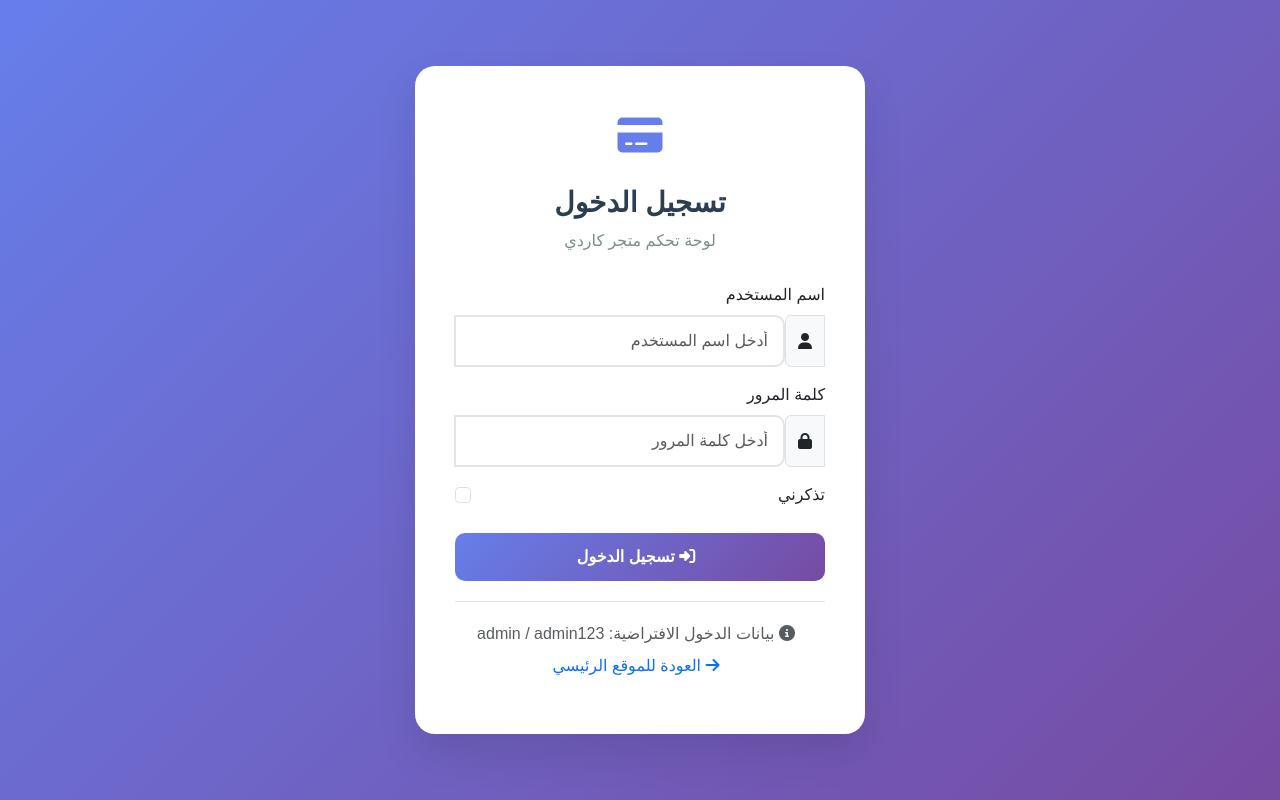
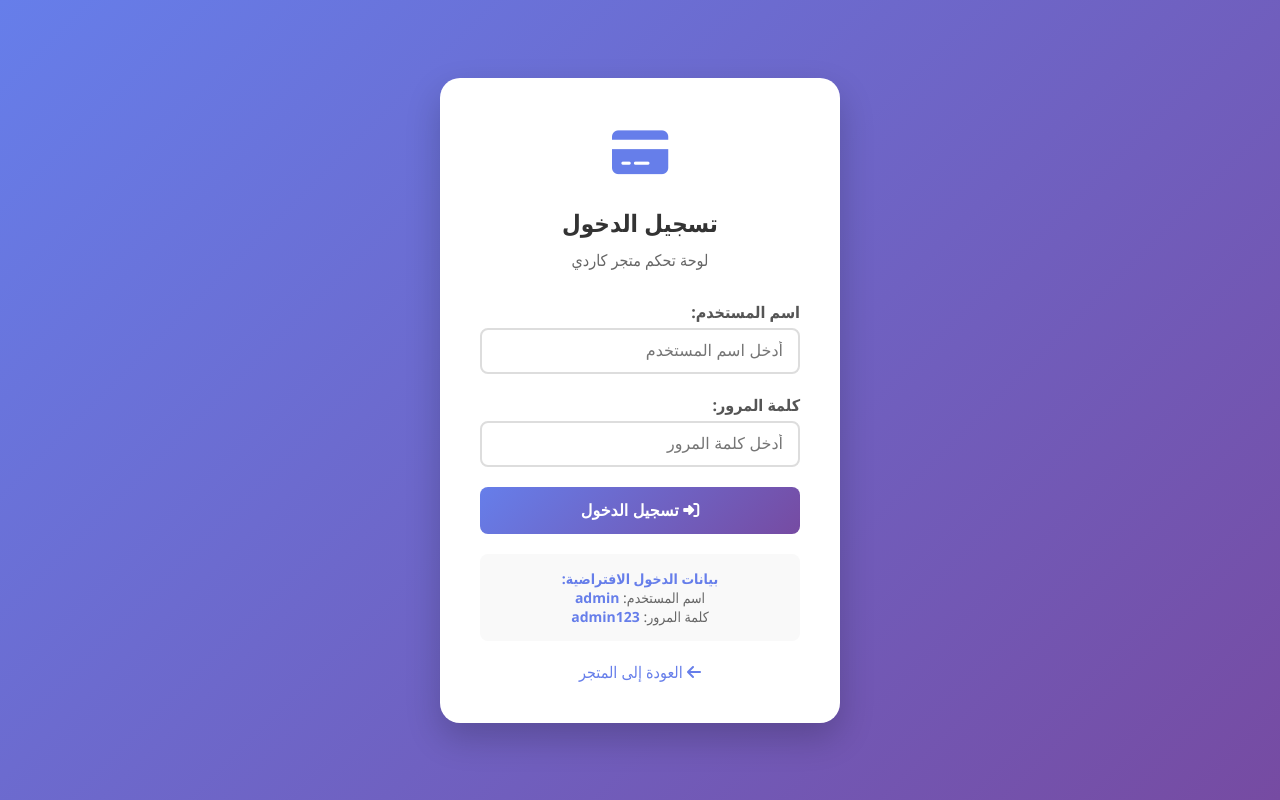
Before and after one commit to abujamalhack/My-platform, a PHP site: page /php/admin/login.php in a window 1280 px wide. Run offline with PHP 8.4, Linux system fonts and the light colour scheme.

Commit message:
Update login.php

```diff
--- a/php/admin/login.php
+++ b/php/admin/login.php
@@ -1,200 +1,167 @@
 <?php
-require_once '../config.php';
-require_once '../db_connection.php';
+// admin/login.php
+require_once 'config.php';
 
-session_start();
-
-// إذا كان المستخدم مسجلاً بالفعل، قم بتوجيهه للوحة التحكم
-if (isset($_SESSION['admin_logged_in']) && $_SESSION['admin_logged_in'] === true) {
-    header('Location: index.html');
-    exit;
+// إذا كان مسجلاً بالفعل، توجيه للوحة التحكم
+if (is_admin_logged_in()) {
+    header('Location: index.php');
+    exit();
 }
 
-// بيانات المسؤول الافتراضية
-$admin_username = 'admin';
-$admin_password_hash = password_hash('admin123', PASSWORD_DEFAULT);
-
-// معالجة تسجيل الدخول
+// معالجة نموذج تسجيل الدخول
 $error = '';
 if ($_SERVER['REQUEST_METHOD'] === 'POST') {
-    $username = trim($_POST['username']);
-    $password = $_POST['password'];
+    $username = $_POST['username'] ?? '';
+    $password = $_POST['password'] ?? '';
 
-    // التحقق من بيانات المسؤول
-    if ($username === $admin_username && password_verify($password, $admin_password_hash)) {
-        $_SESSION['admin_logged_in'] = true;
-        $_SESSION['admin_username'] = $username;
-        $_SESSION['admin_last_login'] = time();
-
-        // تسجيل محاولة تسجيل الدخول
-        $ip = $_SERVER['REMOTE_ADDR'];
-        $userAgent = $_SERVER['HTTP_USER_AGENT'];
-
-        // توجيه المستخدم للوحة التحكم
-        header('Location: index.html');
-        exit;
+    if (admin_login($username, $password)) {
+        header('Location: index.php');
+        exit();
     } else {
         $error = 'اسم المستخدم أو كلمة المرور غير صحيحة';
     }
 }
 ?>
-
 <!DOCTYPE html>
 <html lang="ar" dir="rtl">
 <head>
     <meta charset="UTF-8">
     <meta name="viewport" content="width=device-width, initial-scale=1.0">
-    <title>تسجيل الدخول - لوحة تحكم كاردي</title>
-    <link href="https://cdn.jsdelivr.net/npm/bootstrap@5.3.0/dist/css/bootstrap.min.css" rel="stylesheet">
+    <title>تسجيل الدخول | لوحة تحكم كاردي</title>
     <link rel="stylesheet" href="https://cdnjs.cloudflare.com/ajax/libs/font-awesome/6.4.0/css/all.min.css">
     <style>
+        * { margin: 0; padding: 0; box-sizing: border-box; }
         body {
             background: linear-gradient(135deg, #667eea 0%, #764ba2 100%);
             height: 100vh;
             display: flex;
             align-items: center;
             justify-content: center;
-            font-family: 'Tajawal', sans-serif;
+            font-family: 'Segoe UI', Tahoma, Geneva, Verdana, sans-serif;
         }
-
-        .login-container {
+        .login-box {
             background: white;
+            width: 400px;
+            padding: 40px;
             border-radius: 20px;
-            box-shadow: 0 20px 40px rgba(0,0,0,0.1);
-            padding: 40px;
-            width: 100%;
-            max-width: 450px;
+            box-shadow: 0 15px 35px rgba(0,0,0,0.2);
+            text-align: center;
         }
-
-        .login-header {
-            text-align: center;
+        .login-logo {
+            color: #667eea;
+            font-size: 50px;
+            margin-bottom: 20px;
+        }
+        .login-box h2 {
+            color: #333;
+            margin-bottom: 10px;
+        }
+        .login-box p {
+            color: #666;
             margin-bottom: 30px;
         }
-
-        .login-header h3 {
-            color: #2c3e50;
-            font-weight: 700;
+        .form-group {
+            margin-bottom: 20px;
+            text-align: right;
         }
-
-        .login-header p {
-            color: #7f8c8d;
-            margin-top: 10px;
+        label {
+            display: block;
+            margin-bottom: 5px;
+            color: #555;
+            font-weight: 600;
         }
-
-        .form-control {
+        input {
+            width: 100%;
             padding: 12px 15px;
-            border-radius: 10px;
-            border: 2px solid #e1e5e9;
-            transition: all 0.3s;
+            border: 2px solid #ddd;
+            border-radius: 8px;
+            font-size: 16px;
+            transition: border 0.3s;
         }
-
-        .form-control:focus {
+        input:focus {
             border-color: #667eea;
-            box-shadow: 0 0 0 0.2rem rgba(102, 126, 234, 0.25);
+            outline: none;
         }
-
-        .btn-login {
+        button {
+            width: 100%;
+            padding: 14px;
             background: linear-gradient(135deg, #667eea 0%, #764ba2 100%);
+            color: white;
             border: none;
-            color: white;
+            border-radius: 8px;
+            font-size: 16px;
+            font-weight: 600;
+            cursor: pointer;
+            transition: transform 0.3s;
+        }
+        button:hover {
+            transform: translateY(-2px);
+        }
+        .error {
+            background: #fee;
+            color: #c33;
             padding: 12px;
-            border-radius: 10px;
-            font-weight: 600;
-            width: 100%;
-            margin-top: 10px;
-            transition: all 0.3s;
+            border-radius: 8px;
+            margin-bottom: 20px;
+            border: 1px solid #fcc;
         }
-
-        .btn-login:hover {
-            transform: translateY(-2px);
-            box-shadow: 0 10px 20px rgba(102, 126, 234, 0.3);
+        .credentials {
+            background: #f9f9f9;
+            padding: 15px;
+            border-radius: 8px;
+            margin-top: 20px;
+            font-size: 14px;
+            color: #666;
         }
-
-        .login-footer {
-            text-align: center;
-            margin-top: 20px;
-            padding-top: 20px;
-            border-top: 1px solid #e1e5e9;
-        }
-
-        .alert {
-            border-radius: 10px;
-            border: none;
-            padding: 15px;
-        }
-
-        .brand-logo {
-            font-size: 2.5rem;
+        .credentials strong {
             color: #667eea;
-            margin-bottom: 20px;
         }
     </style>
 </head>
 <body>
-    <div class="login-container">
-        <div class="login-header">
-            <div class="brand-logo">
-                <i class="fas fa-credit-card"></i>
-            </div>
-            <h3>تسجيل الدخول</h3>
-            <p>لوحة تحكم متجر كاردي</p>
+    <div class="login-box">
+        <div class="login-logo">
+            <i class="fas fa-credit-card"></i>
         </div>
+        <h2>تسجيل الدخول</h2>
+        <p>لوحة تحكم متجر كاردي</p>
 
         <?php if ($error): ?>
-            <div class="alert alert-danger">
-                <i class="fas fa-exclamation-circle me-2"></i>
+            <div class="error">
+                <i class="fas fa-exclamation-circle"></i>
                 <?php echo htmlspecialchars($error); ?>
             </div>
         <?php endif; ?>
 
         <form method="POST" action="">
-            <div class="mb-3">
-                <label class="form-label">اسم المستخدم</label>
-                <div class="input-group">
-                    <span class="input-group-text">
-                        <i class="fas fa-user"></i>
-                    </span>
-                    <input type="text" class="form-control" name="username" required
-                           placeholder="أدخل اسم المستخدم">
-                </div>
+            <div class="form-group">
+                <label for="username">اسم المستخدم:</label>
+                <input type="text" id="username" name="username" required
+                       placeholder="أدخل اسم المستخدم">
             </div>
 
-            <div class="mb-3">
-                <label class="form-label">كلمة المرور</label>
-                <div class="input-group">
-                    <span class="input-group-text">
-                        <i class="fas fa-lock"></i>
-                    </span>
-                    <input type="password" class="form-control" name="password" required
-                           placeholder="أدخل كلمة المرور">
-                </div>
+            <div class="form-group">
+                <label for="password">كلمة المرور:</label>
+                <input type="password" id="password" name="password" required
+                       placeholder="أدخل كلمة المرور">
             </div>
 
-            <div class="mb-3 form-check">
-                <input type="checkbox" class="form-check-input" id="rememberMe">
-                <label class="form-check-label" for="rememberMe">تذكرني</label>
-            </div>
-
-            <button type="submit" class="btn btn-login">
-                <i class="fas fa-sign-in-alt me-2"></i>
-                تسجيل الدخول
+            <button type="submit">
+                <i class="fas fa-sign-in-alt"></i> تسجيل الدخول
             </button>
         </form>
 
-        <div class="login-footer">
-            <p class="text-muted mb-0">
-                <i class="fas fa-info-circle me-2"></i>
-                بيانات الدخول الافتراضية: admin / admin123
-            </p>
-            <p class="mt-2">
-                <a href="../index.html" class="text-decoration-none">
-                    <i class="fas fa-arrow-right me-2"></i>
-                    العودة للموقع الرئيسي
-                </a>
-            </p>
+        <div class="credentials">
+            <strong>بيانات الدخول الافتراضية:</strong><br>
+            اسم المستخدم: <strong>admin</strong><br>
+            كلمة المرور: <strong>admin123</strong>
+        </div>
+
+        <div style="margin-top: 20px;">
+            <a href="../" style="color: #667eea; text-decoration: none;">
+                <i class="fas fa-arrow-left"></i> العودة إلى المتجر
+            </a>
         </div>
     </div>
-
-    <script src="https://cdn.jsdelivr.net/npm/bootstrap@5.3.0/dist/js/bootstrap.bundle.min.js"></script>
 </body>
 </html>
```
